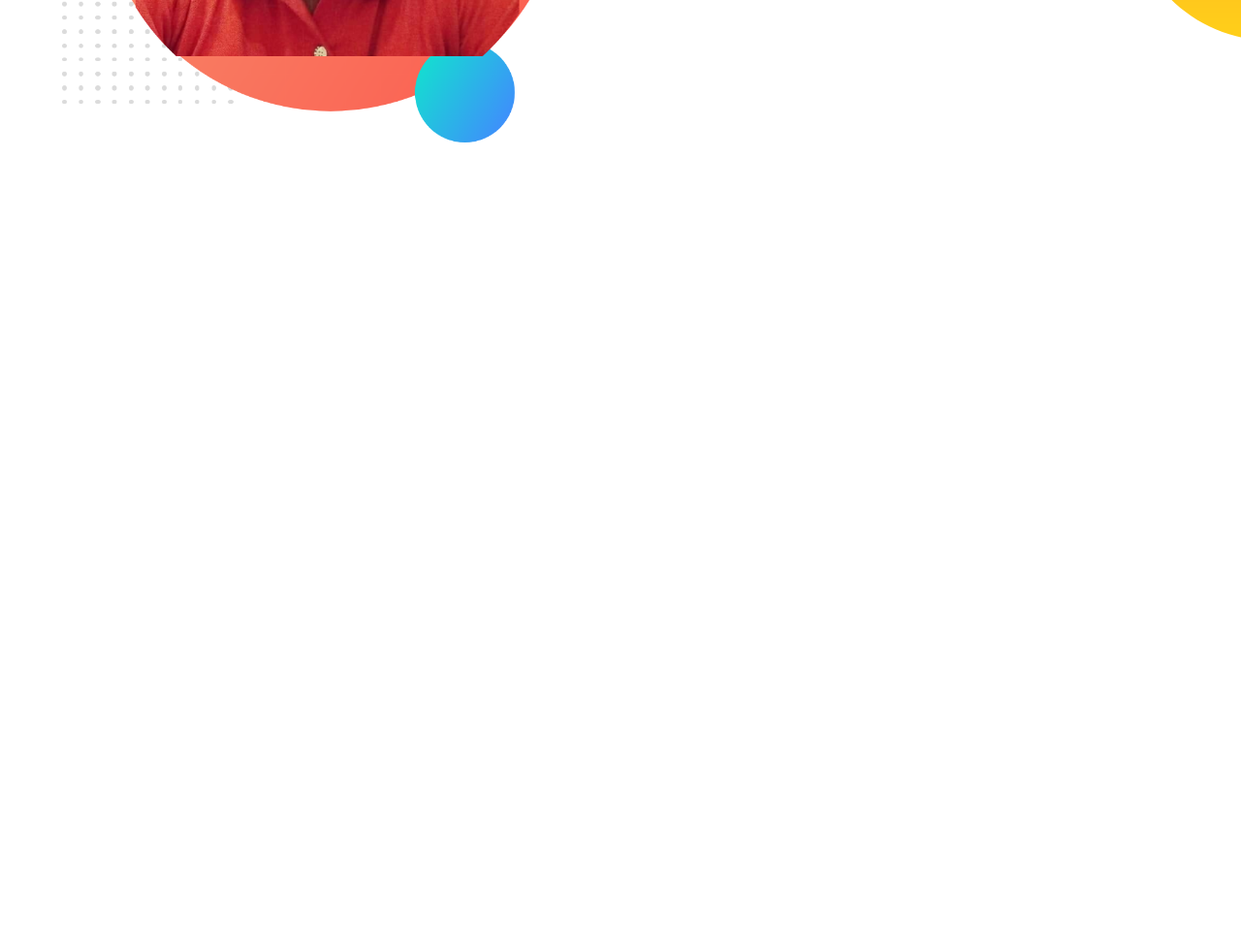
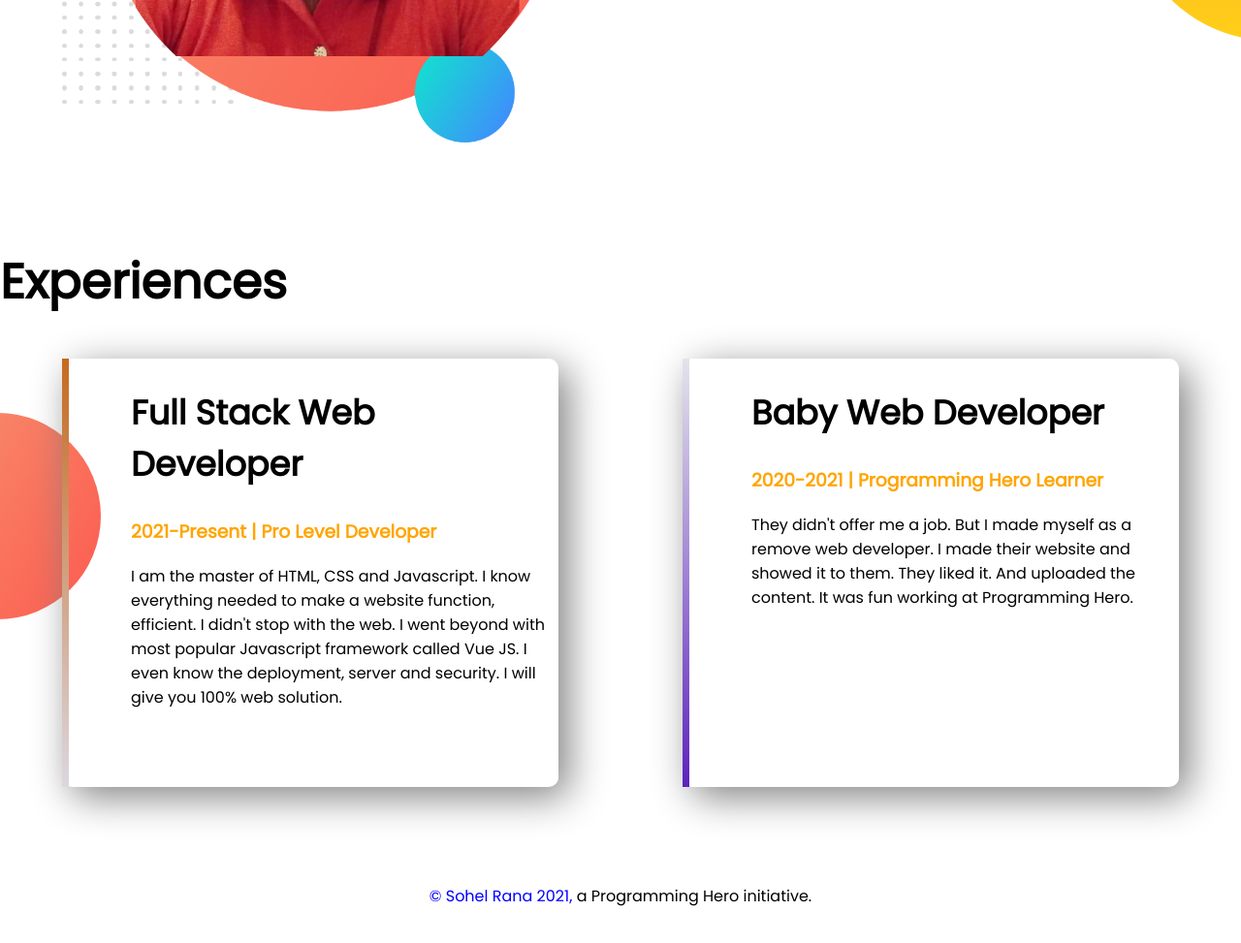
Before and after one commit to sohel72989/developer-portfolio, a plain HTML site: page index.html in a window 1280 px wide. Shown: the part 973-1946 px from the top of the page at 97% size. Before the commit the page ends 1227 px from the top, so only its background shows below. Drawn offline with Linux system fonts and the light colour scheme.

Commit message:
style added

```diff
--- a/index.html
+++ b/index.html
@@ -13,7 +13,7 @@
 </head>
 
 <body>
-    <section class="top-banner">
+    <section class="top-banner flexible-container">
         <div class="half-width">
             <h1>Welcome To</h1>
             <h1> <span class="color">Sohel Rana</span> World</h1>
@@ -30,7 +30,7 @@
             <img src="my-bg2 (1).png" alt="">
         </div>
     </section>
-    <section class="dream-big">
+    <section class="dream-big flexible-container">
         <div class="half-width">
             <img src="my-bg.png" alt="">
         </div>
@@ -41,9 +41,36 @@
             <h2>Became a Web Developer</h2>
             <p>I already learned the basic HTML and CSS. I can build any simple website. I can even teach my grandma how
                 to make simple website. My goal is to build 3 websites and learn advanced topics.</p>
-            <a class="link-button" target="_blank" href="">Download Resume</a>
+            <a class="link-button" target="_blank" href="https://github.com/sohel72989">Download Resume</a>
         </div>
     </section>
+    <section class="experience-banner">
+        <h1>Experiences</h1>
+        <div class="flexible-container">
+            <div id="full-stack-exp" class="experience-item">
+                <h2>Full Stack Web Developer</h2>
+                <h3 class="color">2021-Present | Pro Level Developer</h3>
+                <p>I am the master of HTML, CSS and Javascript. I know everything needed to make a website function,
+                    efficient.
+                    I didn't stop with the web. I went beyond with most popular Javascript framework called Vue JS. I
+                    even
+                    know
+                    the deployment, server and security. I will give you 100% web solution.
+                <p>
+            </div>
+            <div id="web-dev-exp" class="experience-item">
+                <h2>Baby Web Developer</h2>
+                <h3 class="color">2020-2021 | Programming Hero Learner</h3>
+                <p>They didn't offer me a job. But I made myself as a remove web developer. I made their website and
+                    showed
+                    it
+                    to them. They liked it. And uploaded the content. It was fun working at Programming Hero.</p>
+            </div>
+        </div>
+    </section>
+    <footer>
+        <p><span class=" blue-color">© Sohel Rana 2021,</span> a Programming Hero initiative.</p>
+    </footer>
 </body>
 
 </html>
--- a/style.css
+++ b/style.css
@@ -5,10 +5,13 @@ body{
 h1{
     font-size: 50px;
 }
+h2{
+    font-size: 35px;
+}
 .color{
     color: orange;
 }
-section{
+.flexible-container{
     display: flex;
     margin-bottom: 100px;
 }
@@ -21,7 +24,7 @@ section{
 }
 .link-button{
     text-decoration: none;
-    background-color: blueviolet;
+    background-image: linear-gradient(blue,violet);
     color: white;
     padding: 10px 40px;
     border-radius: 20px;
@@ -37,3 +40,39 @@ section{
     background-repeat: no-repeat;
     background-position: right;
 }
+.experience-banner{
+    background-image: url(exp-bg.png);
+    background-repeat: no-repeat;
+    background-position: left;
+}
+.experience-item{
+    width: 40%;
+    margin-left: 5%;
+    margin-right: 5%;
+    padding-left: 5%;
+    padding-bottom: 5%;
+    padding-right: 1%;
+    border-radius: 10px;
+    box-shadow: 10px 10px 40px gray;
+
+
+}
+#full-stack-exp{
+  border-left:7px solid;
+  border-image: linear-gradient(rgb(197, 106, 31), rgb(220, 215, 224));
+  border-image-slice: 1;
+}
+#web-dev-exp{
+    border-left:7px solid;
+  border-image: linear-gradient(rgb(228, 228, 235), rgb(93, 34, 189));
+  border-image-slice: 1;
+
+}
+footer p{
+    text-align: center;
+    margin-bottom: 5%;
+
+}
+.blue-color{
+    color: blue;
+}
```
